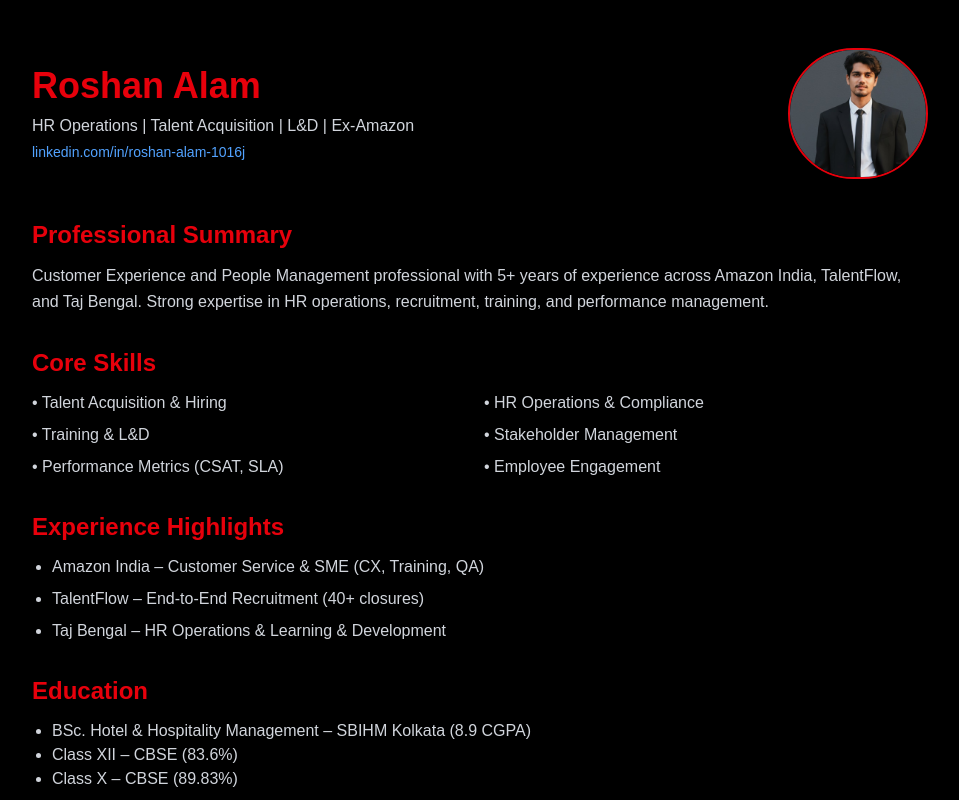
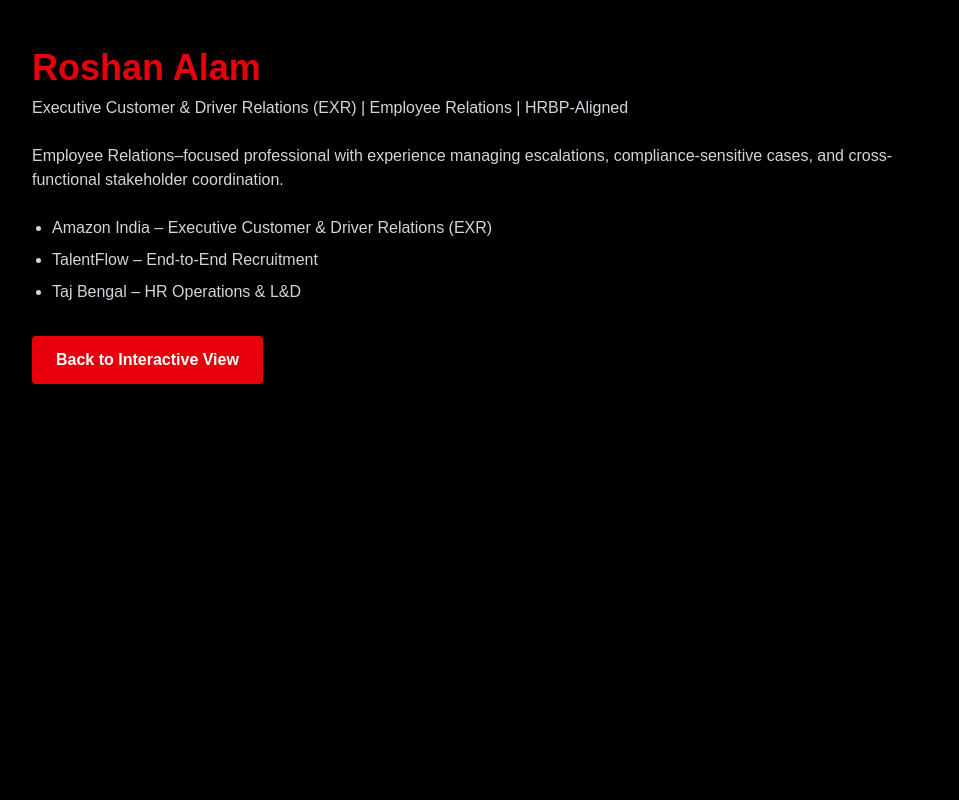
Before and after one commit to Roshan1125896/netflix-resume-roshan, a Next.js app: page / in a window 1280 px wide. Both pictures are taken after a click on the button "Recruiter View". Shown: the top 800 px of the page, without its empty margins (160-1119 px from the left). Built offline with nearby package versions, Linux system fonts and the light colour scheme.

Commit message:
Restore all CX and HR cards across companies

```diff
--- a/app/page.tsx
+++ b/app/page.tsx
@@ -42,6 +42,11 @@
         description:
           "Managed compliance-sensitive and legal-impact cases including refund exceptions and goodwill adjustments.",
       },
+      {
+        title: "Policy & Workflow Improvements",
+        description:
+          "Identified policy gaps and partnered with leadership to improve SOPs and operational workflows.",
+      },
     ],
     hr: [
       {
@@ -59,6 +64,11 @@
         description:
           "Designed escalation templates and frameworks using internal CRM and Outlook to improve TAT and consistency.",
       },
+      {
+        title: "People Development",
+        description:
+          "Mentored associates through structured feedback, coaching, and performance improvement plans.",
+      },
     ],
   },
   {
@@ -75,6 +85,16 @@
         description:
           "Closed 40+ positions across departments within timelines.",
       },
+      {
+        title: "Candidate Screening",
+        description:
+          "Conducted structured interviews ensuring strong role and culture fit.",
+      },
+      {
+        title: "ATS & Dashboards",
+        description:
+          "Maintained ATS, hiring metrics, and recruitment reporting dashboards.",
+      },
     ],
     hr: [
       {
@@ -87,6 +107,16 @@
         description:
           "Improved candidate experience through structured engagement.",
       },
+      {
+        title: "Stakeholder Management",
+        description:
+          "Aligned hiring goals with business leaders and delivery teams.",
+      },
+      {
+        title: "Hiring Analytics",
+        description:
+          "Used data-driven insights to optimize recruitment cycles and quality.",
+      },
     ],
   },
   {
@@ -98,12 +128,37 @@
         description:
           "Handled employee queries, HR documentation, and policy guidance.",
       },
+      {
+        title: "Exit Interviews",
+        description:
+          "Conducted exit interviews and documented insights.",
+      },
+      {
+        title: "Learning & Development",
+        description:
+          "Designed and supported onboarding programs.",
+      },
+      {
+        title: "Training Records",
+        description:
+          "Maintained trainee performance records and audits.",
+      },
     ],
     hr: [
       {
-        title: "Learning & Development",
+        title: "HR Compliance",
         description:
-          "Supported onboarding, training execution, and documentation.",
+          "Managed policies, records, and audits.",
+      },
+      {
+        title: "Employee Engagement",
+        description:
+          "Supported engagement initiatives.",
+      },
+      {
+        title: "Training Documentation",
+        description:
+          "Prepared onboarding and training manuals.",
       },
     ],
   },
@@ -171,95 +226,22 @@
     return (
       <main className="bg-black min-h-screen text-white p-6 md:p-12">
         <div className="max-w-4xl mx-auto">
+          <h1 className="text-4xl font-extrabold text-red-600 mb-2">Roshan Alam</h1>
+          <p className="text-gray-300 mb-6">
+            Executive Customer & Driver Relations (EXR) | Employee Relations | HRBP-Aligned
+          </p>
 
-          {/* HEADER */}
-          <div className="flex flex-col md:flex-row items-center justify-between mb-10 gap-6">
-            <div>
-              <h1 className="text-4xl font-extrabold text-red-600">
-                Roshan Alam
-              </h1>
-              <p className="text-gray-300 mt-2">
-                HR Operations | Talent Acquisition | L&D | Ex-Amazon
-              </p>
-              <p className="text-sm text-blue-400 mt-1">
-                linkedin.com/in/roshan-alam-1016j
-              </p>
-            </div>
+          <p className="text-gray-300 mb-6">
+            Employee Relations–focused professional with experience managing escalations,
+            compliance-sensitive cases, and cross-functional stakeholder coordination.
+          </p>
 
-            <Image
-              src="/roshan.jpg"
-              alt="Roshan Alam"
-              width={140}
-              height={140}
-              className="rounded-full border-2 border-red-600"
-            />
-          </div>
+          <ul className="list-disc ml-5 text-gray-300 space-y-2 mb-8">
+            <li>Amazon India – Executive Customer & Driver Relations (EXR)</li>
+            <li>TalentFlow – End-to-End Recruitment</li>
+            <li>Taj Bengal – HR Operations & L&D</li>
+          </ul>
 
-          {/* SUMMARY */}
-          <section className="mb-8">
-            <h2 className="text-2xl font-bold text-red-600 mb-3">
-              Professional Summary
-            </h2>
-            <p className="text-gray-300 leading-relaxed">
-              Customer Experience and People Management professional with 5+ years
-              of experience across Amazon India, TalentFlow, and Taj Bengal.
-              Strong expertise in HR operations, recruitment, training, and
-              performance management.
-            </p>
-          </section>
-
-          {/* SKILLS */}
-          <section className="mb-8">
-            <h2 className="text-2xl font-bold text-red-600 mb-3">
-              Core Skills
-            </h2>
-            <ul className="grid grid-cols-1 md:grid-cols-2 gap-2 text-gray-300">
-              <li>• Talent Acquisition & Hiring</li>
-              <li>• HR Operations & Compliance</li>
-              <li>• Training & L&D</li>
-              <li>• Stakeholder Management</li>
-              <li>• Performance Metrics (CSAT, SLA)</li>
-              <li>• Employee Engagement</li>
-            </ul>
-          </section>
-
-          {/* EXPERIENCE */}
-          <section className="mb-8">
-            <h2 className="text-2xl font-bold text-red-600 mb-3">
-              Experience Highlights
-            </h2>
-            <ul className="list-disc ml-5 text-gray-300 space-y-2">
-              <li>Amazon India – Customer Service & SME (CX, Training, QA)</li>
-              <li>TalentFlow – End-to-End Recruitment (40+ closures)</li>
-              <li>Taj Bengal – HR Operations & Learning & Development</li>
-            </ul>
-          </section>
-
-          {/* EDUCATION */}
-          <section className="mb-8">
-            <h2 className="text-2xl font-bold text-red-600 mb-3">
-              Education
-            </h2>
-            <ul className="list-disc ml-5 text-gray-300">
-              <li>BSc. Hotel & Hospitality Management – SBIHM Kolkata (8.9 CGPA)</li>
-              <li>Class XII – CBSE (83.6%)</li>
-              <li>Class X – CBSE (89.83%)</li>
-            </ul>
-          </section>
-
-          {/* CONTACT */}
-          <section className="mb-10">
-            <h2 className="text-2xl font-bold text-red-600 mb-3">
-              Contact
-            </h2>
-            <p className="text-gray-300">📞 7044467898</p>
-            <p className="text-gray-300">📧 roshan.alam.official@gmail.com</p>
-            <p className="text-gray-300">
-              📍 Khardah, Kolkata – 700117
-            </p>
-          </section>
-
-          {/* BACK BUTTON */}
           <button
             onClick={() => setRecruiterView(false)}
             className="bg-red-600 px-6 py-3 rounded font-semibold"
@@ -271,12 +253,8 @@
     )
   }
 
-  /* ================= INTERACTIVE VIEW ================= */
-
   return (
     <main className="bg-black min-h-screen text-white p-4 md:p-10 overflow-x-hidden">
-
-      {/* NETFLIX INTRO */}
       {showIntro && (
         <div className="fixed inset-0 z-[100] bg-black flex items-center justify-center">
           <h1 className="text-red-600 text-5xl md:text-8xl font-extrabold tracking-widest animate-netflixIntro">
@@ -285,7 +263,6 @@
         </div>
       )}
 
-      {/* HAMBURGER */}
       <button
         onClick={() => setMenuOpen(true)}
         className="fixed top-4 left-4 text-3xl z-50"
@@ -293,7 +270,6 @@
         ☰
       </button>
 
-      {/* TOP BUTTONS */}
       <div className="flex justify-end gap-3 mb-10">
         <button
           onClick={() => setMode(mode === "CX" ? "HR" : "CX")}
@@ -310,7 +286,6 @@
         </button>
       </div>
 
-      {/* HEADER */}
       <div className="flex flex-col md:flex-row justify-between items-center mb-14 gap-6">
         <div>
           <h1 className="text-3xl md:text-4xl font-extrabold text-red-600">
@@ -334,7 +309,6 @@
         />
       </div>
 
-      {/* JOBS */}
       {jobs.map((job, idx) => (
         <section key={idx} className="mb-16">
           <div className="flex items-center gap-4 mb-2">
@@ -364,13 +338,9 @@
         </section>
       ))}
 
-      {/* EDUCATION */}
       <Section title="Education" items={education} setSelected={setSelected} />
-
-      {/* ACHIEVEMENTS */}
       <Section title="Achievements" items={achievements} setSelected={setSelected} />
 
-      {/* MODAL */}
       {selected && (
         <div className="fixed inset-0 z-50 bg-black/80 flex items-center justify-center p-4">
           <div className="bg-zinc-900 p-6 rounded-xl max-w-xl w-full">
@@ -385,7 +355,6 @@
         </div>
       )}
 
-      {/* HAMBURGER OVERLAY */}
       {menuOpen && (
         <div className="fixed inset-0 bg-black/90 z-50 flex items-center justify-center">
           <div className="bg-zinc-900 p-8 rounded-xl text-center">
```
